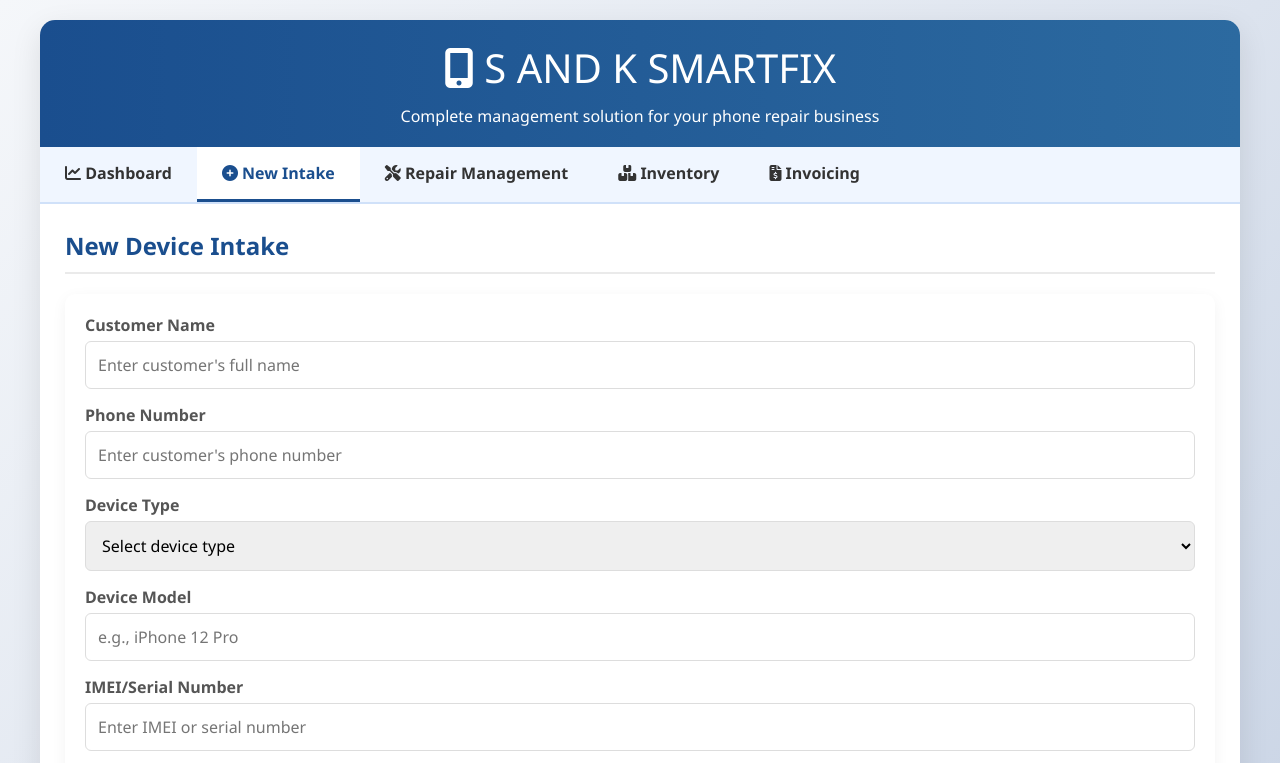
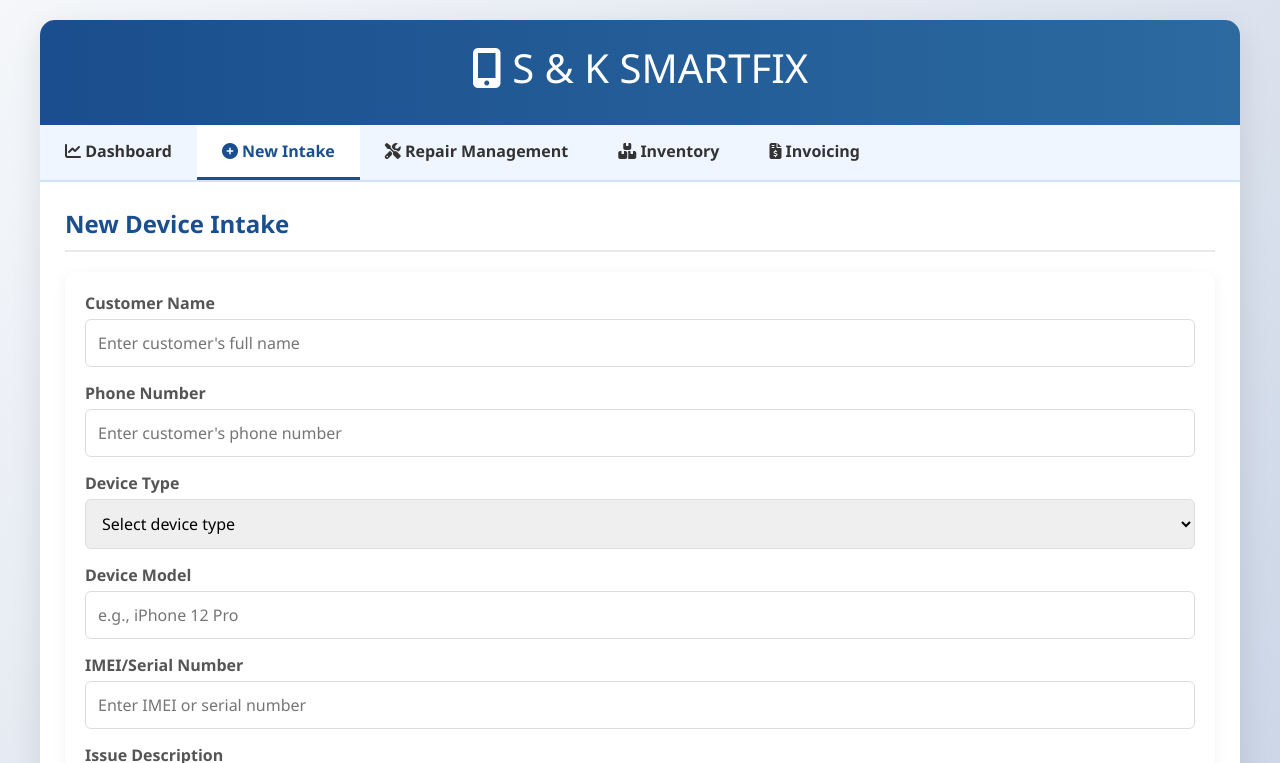
Before and after one commit to ShagySoftDev/S-S-SmartFix, a plain HTML site: page index.html in a window 1280 px wide. Both pictures are taken after a click on the element "New Intake". Shown: the top 763 px of the page. Drawn offline with Linux system fonts and the light colour scheme.

Commit message:
Update index.html

```diff
--- a/index.html
+++ b/index.html
@@ -241,9 +241,9 @@
     <div class="container">
         <header>
             <div class="logo">
-                <i class="fas fa-mobile-alt"></i> S AND K SMARTFIX
+                <i class="fas fa-mobile-alt"></i> S & K SMARTFIX
             </div>
-            <p>Complete management solution for your phone repair business</p>
+            <p></p>
         </header>
 
         <div class="tabs">
@@ -371,6 +371,9 @@
 
         <div class="tab-content" id="intake">
             <h2>New Device Intake</h2>
+            <function type="Newdevice" if new intake add>
+                <then addtoSqluserpage>
+                    <if else close>
 
             <div class="card">
                 <form id="intake-form">
```
